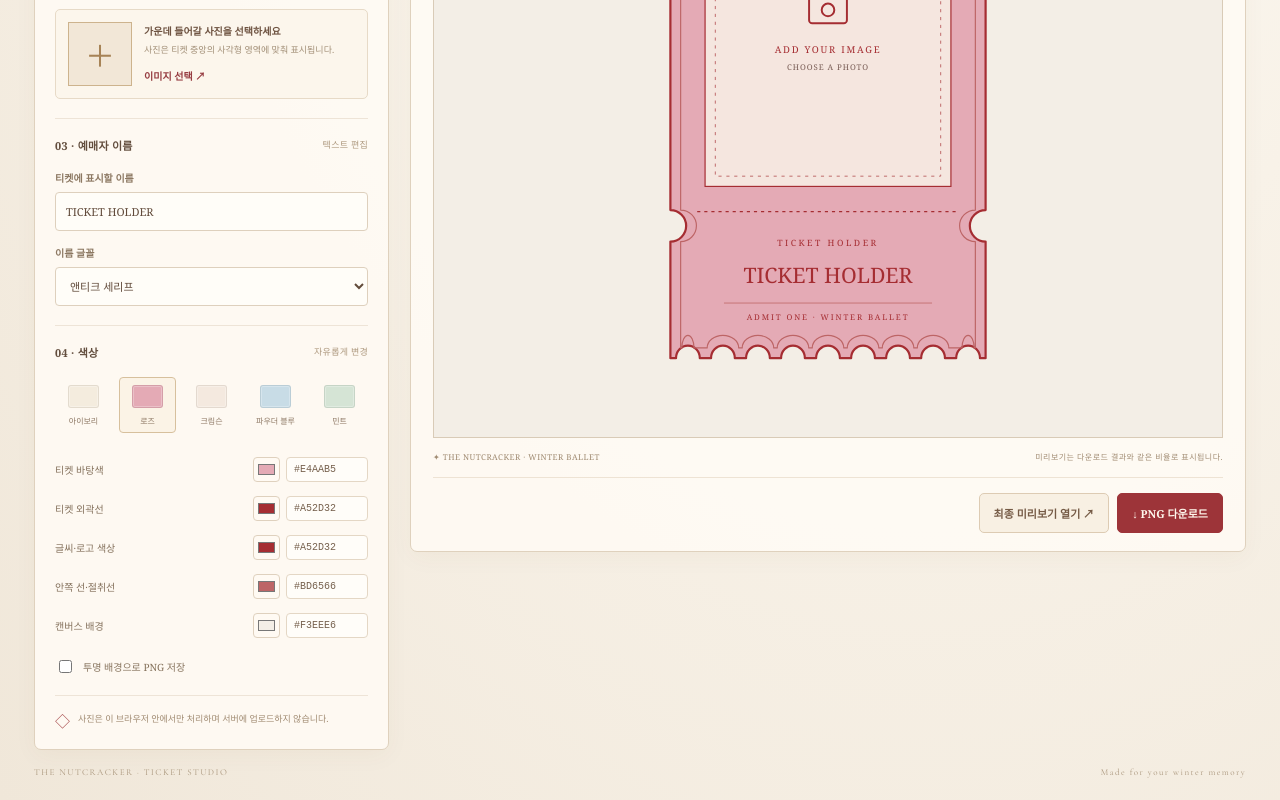
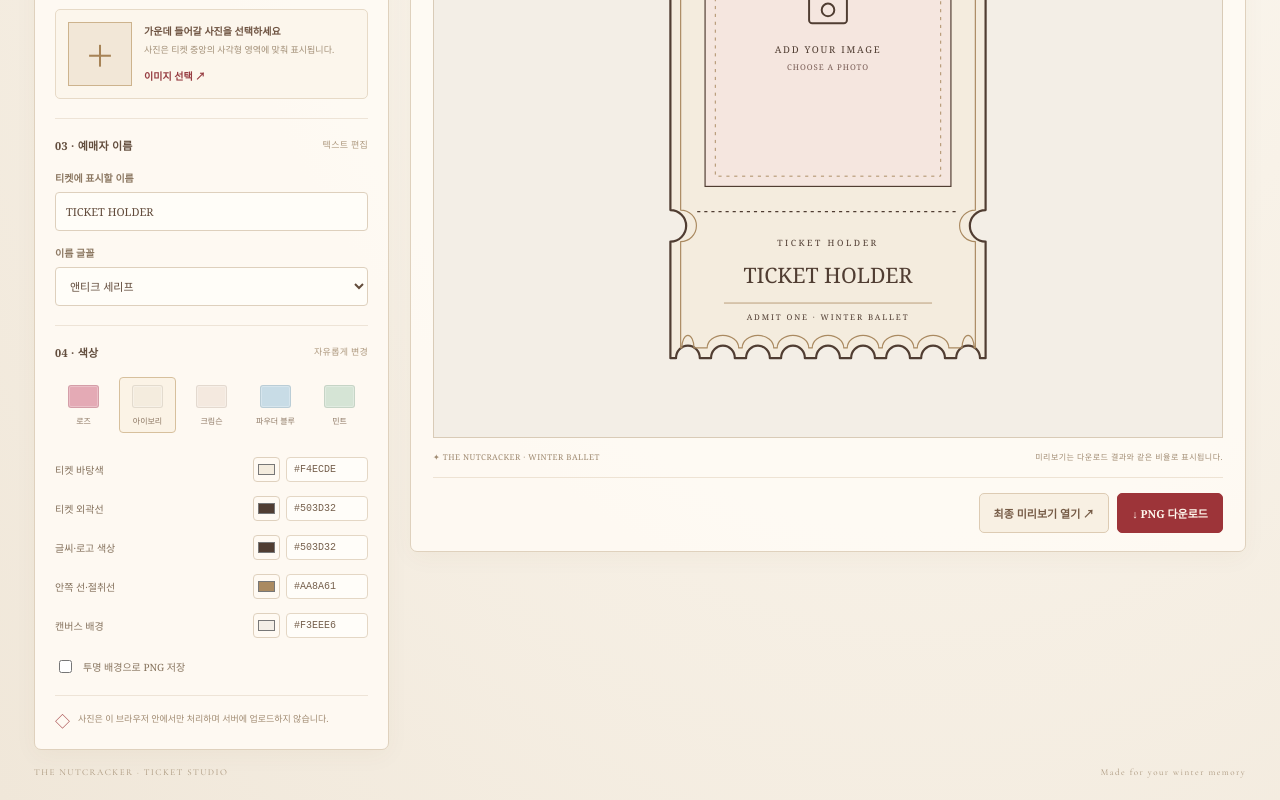
Before and after one commit to DoA-xoxo/ticket, a Next.js app in the folder nutcracker-ticket-editor-final/nutcracker-ticket-editor/: page / in a window 1280 px wide. Shown: the part 648-1448 px from the top of the page. Built offline with nearby package versions, Linux system fonts and the light colour scheme.

Commit message:
Update page.tsx

```diff
--- a/nutcracker-ticket-editor-final/nutcracker-ticket-editor/app/page.tsx
+++ b/nutcracker-ticket-editor-final/nutcracker-ticket-editor/app/page.tsx
@@ -30,10 +30,10 @@ const INITIAL_DESIGN: TicketDesign = {
   photoScale: 1,
   photoX: 0,
   photoY: 0,
-  ticketColor: '#e4aab5',
-  inkColor: '#a52d32',
-  textColor: '#a52d32',
-  accentColor: '#bd6566',
+  ticketColor: '#f4ecde',
+  inkColor: '#503d32',
+  textColor: '#503d32',
+  accentColor: '#aa8a61',
   canvasColor: '#f3eee6',
   transparentBackground: false,
 };
@@ -300,8 +300,8 @@ export default function Home() {
   const xLimit = Math.max(0, Math.floor((1000 - 400 * design.scale) / 2) - 10);
   const yLimit = Math.max(0, Math.floor((1000 - 800 * design.scale) / 2) - 10);
   const colorPresets = [
+    { label: '로즈', ticket: '#e4aab5', ink: '#a52d32', text: '#a52d32', accent: '#bd6566' },
     { label: '아이보리', ticket: '#f4ecde', ink: '#503d32', text: '#503d32', accent: '#aa8a61' },
-    { label: '로즈', ticket: '#e4aab5', ink: '#a52d32', text: '#a52d32', accent: '#bd6566' },
     { label: '크림슨', ticket: '#f4e9df', ink: '#9c252d', text: '#9c252d', accent: '#bd4548' },
     { label: '파우더 블루', ticket: '#c8dce6', ink: '#304d65', text: '#304d65', accent: '#698fa5' },
     { label: '민트', ticket: '#d5e4d5', ink: '#46644e', text: '#46644e', accent: '#829c7e' },
```
